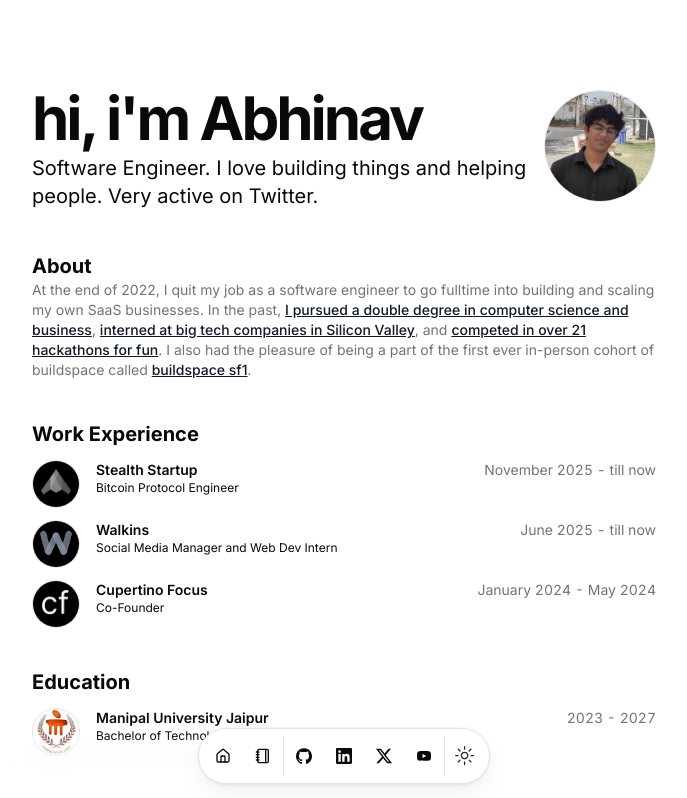
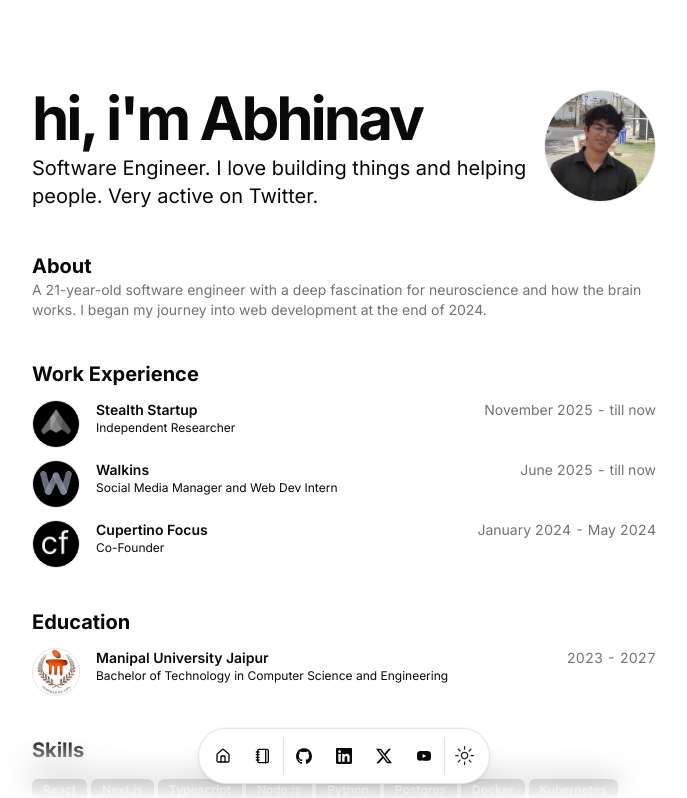
Before and after one commit to JustPratiyush/Portfolio, a Next.js app: page / in a window 1280 px wide. Shown: the top 798 px of the page, without its empty margins (296-983 px from the left). Built offline with nearby package versions, Linux system fonts and the light colour scheme.

Commit message:
Work Experience

```diff
--- a/src/data/resume.tsx
+++ b/src/data/resume.tsx
@@ -10,7 +10,7 @@
   description:
     "Software Engineer. I love building things and helping people. Very active on Twitter.",
   summary:
-    "At the end of 2022, I quit my job as a software engineer to go fulltime into building and scaling my own SaaS businesses. In the past, [I pursued a double degree in computer science and business](/#education), [interned at big tech companies in Silicon Valley](https://www.youtube.com/watch?v=d-LJ2e5qKdE), and [competed in over 21 hackathons for fun](/#hackathons). I also had the pleasure of being a part of the first ever in-person cohort of buildspace called [buildspace sf1](https://buildspace.so/sf1).",
+    "A 21-year-old software engineer with a deep fascination for neuroscience and how the brain works. I began my journey into web development at the end of 2024.",
   avatarUrl: "/me.png",
   skills: [
     "React",
@@ -72,15 +72,15 @@
   work: [
     {
       company: "Stealth Startup",
-      href: "https://atomic.finance",
+      href: "",
       badges: [],
       location: "Remote",
-      title: "Bitcoin Protocol Engineer",
+      title: "Independent Researcher",
       logoUrl: "/stealth.png",
       start: "November 2025",
       end: "till now",
       description:
-        "Implemented the Bitcoin discreet log contract (DLC) protocol specifications as an open source Typescript SDK. Dockerized all microservices and setup production kubernetes cluster. Architected a data lake using AWS S3 and Athena for historical backtesting of bitcoin trading strategies. Built a mobile app using react native and typescript.",
+        "Exploring a potential startup concept through independent research, problem discovery, and early MVP ideation",
     },
     {
       company: "Walkins",
```
